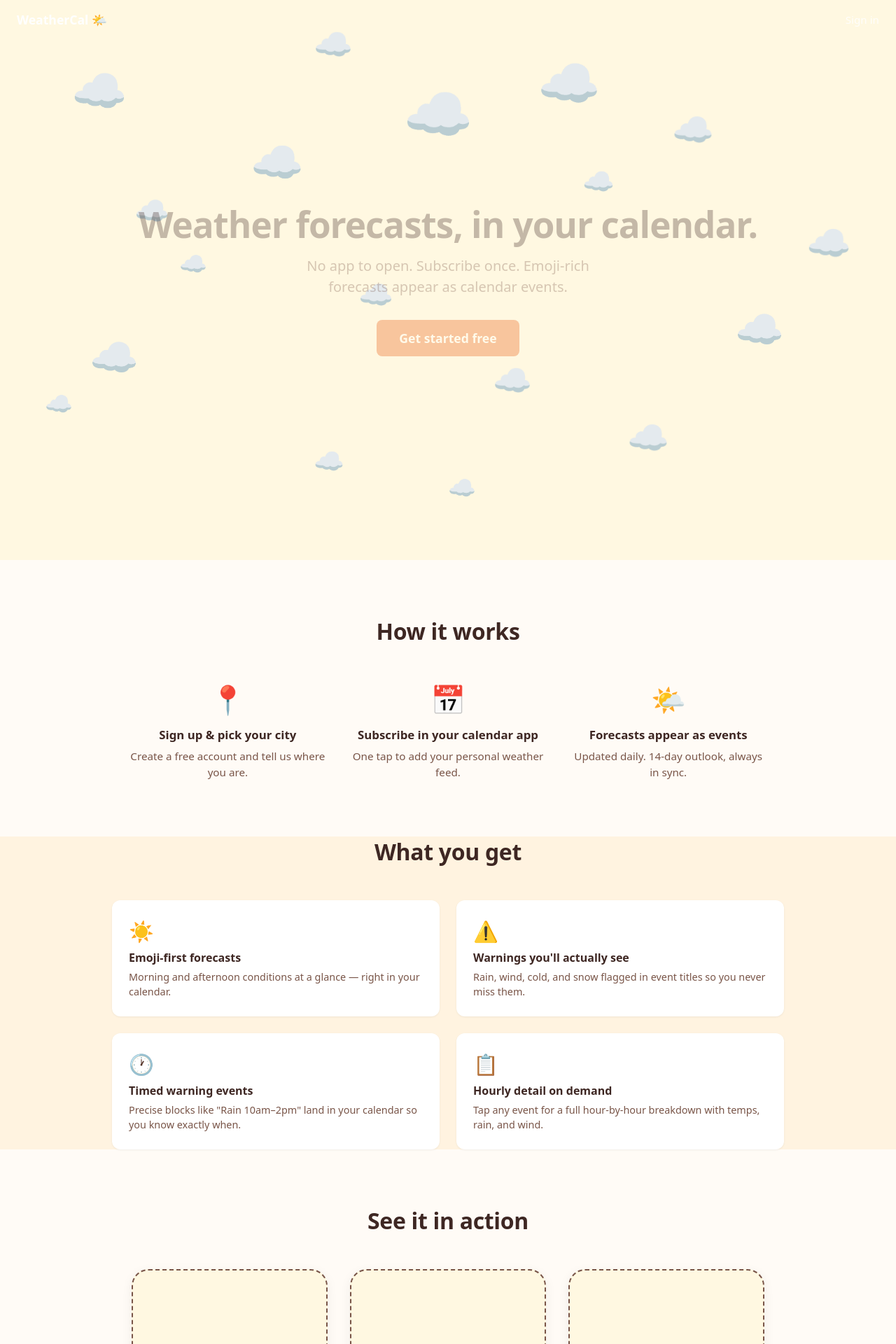
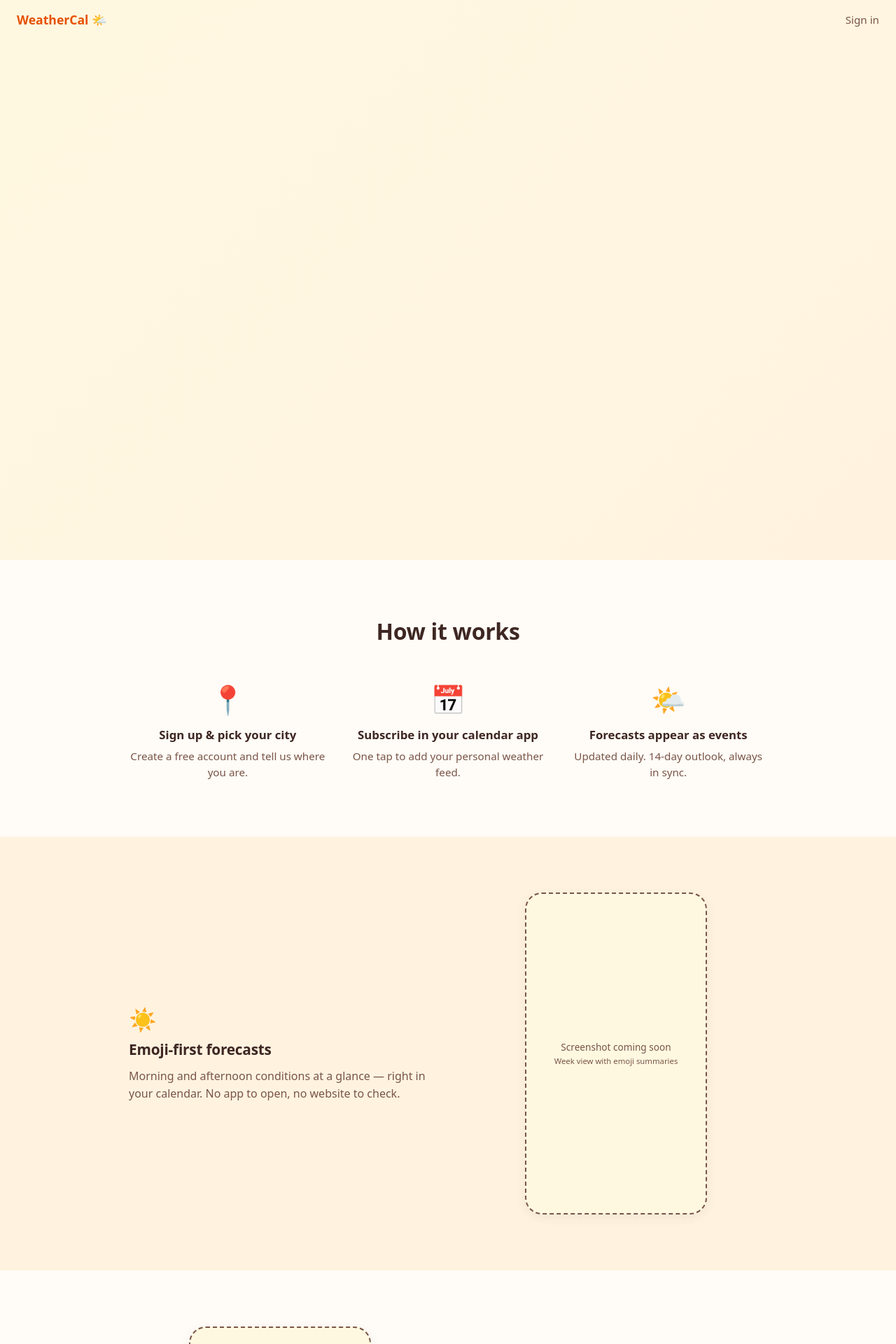
Before and after one commit to JamisonProctor/weather_cal, a Python web app: template src/web/templates/landing.html in a window 1280 px wide. Shown: the top 1920 px of the page at 70% size. Run offline with Jinja, Linux system fonts and the light colour scheme; the template is opened without the code that fills it, so the values that code supplies are empty.

Commit message:
feat: landing page v2 — storm cloud wall, feature walkthrough, sunset gradient
- Nav brand always orange (fixes white-on-yellow invisibility)
- Hero starts fully hidden behind 25 storm emojis (☁️ ⛈️ 🌩️), fades in on scroll
- Fixed full-page emoji layer with hero zone (aggressive parallax) and features zone (gentle)
- Sunset gradient background on hero
- Feature walkthrough: 4 alternating text+screenshot sections replace cards grid
- All sections have opaque backgrounds so emoji layer doesn't bleed through
- Removed standalone screenshots grid and compatibility row (absorbed into FAQ)
- Hero CTA only shows for unauthenticated users; "Go to settings" stays in CTA band
- prefers-reduced-motion: hides all emojis, shows content at full opacity

Co-Authored-By: Claude Opus 4.6 <noreply@anthropic.com>

```diff
--- a/src/web/templates/landing.html
+++ b/src/web/templates/landing.html
@@ -45,43 +45,60 @@
       font-size: 1.1rem;
       font-weight: 700;
       text-decoration: none;
-      color: #fff;
-      transition: color 0.3s;
+      color: var(--lp-accent);
     }
     .lp-nav .nav-link {
-      color: rgba(255,255,255,0.85);
+      color: var(--lp-text-muted);
       text-decoration: none;
       font-size: 0.95rem;
       transition: color 0.3s;
     }
-    .lp-nav .nav-link:hover { color: #fff; }
+    .lp-nav .nav-link:hover { color: var(--lp-text); }
     .lp-nav.lp-nav-scrolled {
       background: var(--lp-bg);
       box-shadow: 0 1px 4px rgba(0,0,0,0.08);
     }
-    .lp-nav.lp-nav-scrolled .brand { color: var(--lp-accent); }
-    .lp-nav.lp-nav-scrolled .nav-link { color: var(--lp-text-muted); }
-    .lp-nav.lp-nav-scrolled .nav-link:hover { color: var(--lp-text); }
     .lp-nav .logout-btn {
       background: none;
       border: none;
-      color: rgba(255,255,255,0.85);
+      color: var(--lp-text-muted);
       cursor: pointer;
       font-size: 0.95rem;
       padding: 0;
       transition: color 0.3s;
     }
-    .lp-nav .logout-btn:hover { color: #fff; }
-    .lp-nav.lp-nav-scrolled .logout-btn { color: var(--lp-text-muted); }
-    .lp-nav.lp-nav-scrolled .logout-btn:hover { color: var(--lp-text); }
+    .lp-nav .logout-btn:hover { color: var(--lp-text); }
+
+    /* --- Fixed emoji layer --- */
+    .emoji-layer {
+      position: fixed;
+      top: 0;
+      left: 0;
+      width: 100%;
+      height: 100%;
+      z-index: 0;
+      pointer-events: none;
+      overflow: hidden;
+    }
+    .emoji-particle {
+      position: absolute;
+      user-select: none;
+      pointer-events: none;
+      will-change: transform;
+      line-height: 1;
+    }
+    .zone-features {
+      opacity: 0.17;
+    }
 
     /* --- Hero --- */
     .lp-hero {
       position: relative;
+      z-index: 1;
       height: 100vh;
       min-height: 600px;
       max-height: 1000px;
-      background: var(--lp-hero-bg);
+      background: linear-gradient(135deg, #FFF8E1, #FFF3E0);
       display: flex;
       align-items: center;
       justify-content: center;
@@ -92,13 +109,21 @@
       z-index: 2;
       text-align: center;
       padding: 0 24px;
-      opacity: 0.3;
+      opacity: 0;
+    }
+    .lp-hero-brand {
+      font-size: clamp(2.5rem, 6vw, 4rem);
+      font-weight: 800;
+      color: var(--lp-accent);
+      margin: 0 0 8px;
+      letter-spacing: -0.02em;
     }
     .lp-hero-content h1 {
-      font-size: clamp(2rem, 5vw, 3.2rem);
+      font-size: clamp(1.5rem, 3.5vw, 2rem);
       margin: 0 0 16px;
       letter-spacing: -0.02em;
       line-height: 1.15;
+      font-weight: 400;
     }
     .lp-hero-content .lead {
       font-size: clamp(1rem, 2.5vw, 1.25rem);
@@ -108,14 +133,6 @@
       margin-left: auto;
       margin-right: auto;
       line-height: 1.5;
-    }
-    .cloud {
-      position: absolute;
-      z-index: 1;
-      user-select: none;
-      pointer-events: none;
-      will-change: transform;
-      line-height: 1;
     }
 
     /* --- CTA button --- */
@@ -134,21 +151,24 @@
 
     /* --- Sections --- */
     .lp-section {
+      position: relative;
+      z-index: 1;
+      padding: 80px 24px;
+      max-width: 960px;
+      margin: 0 auto;
+      background: var(--lp-bg);
+    }
+    .lp-section-alt {
+      position: relative;
+      z-index: 1;
+      background: var(--lp-bg-alt);
+    }
+    .lp-section-alt .lp-section-inner {
       padding: 80px 24px;
       max-width: 960px;
       margin: 0 auto;
     }
-    .lp-section-alt {
-      background: var(--lp-bg-alt);
-    }
-    .lp-section-alt .lp-section {
-      padding-top: 0;
-      padding-bottom: 0;
-    }
-    .lp-section-wrap {
-      padding: 80px 0;
-    }
-    .lp-section h2 {
+    .lp-section h2, .lp-section-alt h2 {
       font-size: clamp(1.5rem, 3vw, 2rem);
       text-align: center;
       margin: 0 0 48px;
@@ -164,17 +184,9 @@
       padding: 0;
       margin: 0;
     }
-    .lp-step {
-      text-align: center;
-    }
-    .lp-step-icon {
-      font-size: 2.5rem;
-      margin-bottom: 12px;
-    }
-    .lp-step h3 {
-      font-size: 1.05rem;
-      margin: 0 0 8px;
-    }
+    .lp-step { text-align: center; }
+    .lp-step-icon { font-size: 2.5rem; margin-bottom: 12px; }
+    .lp-step h3 { font-size: 1.05rem; margin: 0 0 8px; }
     .lp-step p {
       font-size: 0.95rem;
       color: var(--lp-text-muted);
@@ -182,46 +194,35 @@
       line-height: 1.5;
     }
 
-    /* --- Feature cards --- */
-    .lp-features {
-      display: grid;
-      grid-template-columns: repeat(2, 1fr);
-      gap: 24px;
-      list-style: none;
-      padding: 0;
-      margin: 0;
+    /* --- Feature walkthrough --- */
+    .lp-walkthrough {
+      position: relative;
+      z-index: 1;
+      display: flex;
+      align-items: center;
+      gap: 48px;
+      max-width: 960px;
+      margin: 0 auto;
+      padding: 80px 24px;
     }
-    .lp-feature {
-      background: #fff;
-      border-radius: 12px;
-      padding: 24px;
-      box-shadow: 0 1px 3px rgba(0,0,0,0.06);
+    .lp-walkthrough.reverse { flex-direction: row-reverse; }
+    .lp-walkthrough-text { flex: 1; }
+    .lp-walkthrough-text .wt-icon { font-size: 2rem; margin-bottom: 8px; }
+    .lp-walkthrough-text h3 {
+      font-size: 1.3rem;
+      margin: 0 0 12px;
+      letter-spacing: -0.01em;
     }
-    .lp-feature-icon {
-      font-size: 1.8rem;
-      margin-bottom: 8px;
-    }
-    .lp-feature h3 {
+    .lp-walkthrough-text p {
       font-size: 1rem;
-      margin: 0 0 6px;
-    }
-    .lp-feature p {
-      font-size: 0.9rem;
       color: var(--lp-text-muted);
       margin: 0;
-      line-height: 1.5;
+      line-height: 1.6;
     }
-
-    /* --- Screenshots --- */
-    .lp-screenshots {
-      display: flex;
-      gap: 32px;
-      justify-content: center;
-      flex-wrap: wrap;
-    }
+    .lp-walkthrough-screenshot { flex: 1; display: flex; justify-content: center; }
     .lp-phone-frame {
-      width: 280px;
-      height: 500px;
+      width: 260px;
+      height: 460px;
       border-radius: 24px;
       border: 2px dashed var(--lp-text-muted);
       background: var(--lp-hero-bg);
@@ -243,23 +244,20 @@
       text-align: center;
       padding: 16px;
     }
+    .wt-bg-default { background: var(--lp-bg); }
+    .wt-bg-alt { background: var(--lp-bg-alt); }
 
-    /* --- Compatibility --- */
-    .lp-compat {
-      display: flex;
-      gap: 40px;
-      justify-content: center;
-      flex-wrap: wrap;
-      font-size: 1.05rem;
+    /* --- CTA band --- */
+    .lp-cta-band {
+      position: relative;
+      z-index: 1;
+      text-align: center;
+      padding: 64px 24px;
+      background: var(--lp-bg);
     }
-    .lp-compat-item {
-      display: flex;
-      align-items: center;
-      gap: 8px;
-      color: var(--lp-text-muted);
-    }
-    .lp-compat-icon {
-      font-size: 1.5rem;
+    .lp-cta-band h2 {
+      font-size: clamp(1.3rem, 3vw, 1.6rem);
+      margin: 0 0 24px;
     }
 
     /* --- FAQ --- */
@@ -304,8 +302,11 @@
 
     /* --- Final CTA --- */
     .lp-final-cta {
+      position: relative;
+      z-index: 1;
       text-align: center;
       padding: 80px 24px;
+      background: var(--lp-bg);
     }
     .lp-final-cta h2 {
       font-size: clamp(1.4rem, 3vw, 1.8rem);
@@ -314,11 +315,14 @@
 
     /* --- Footer --- */
     .lp-footer {
+      position: relative;
+      z-index: 1;
       text-align: center;
       padding: 32px 24px;
       border-top: 1px solid rgba(0,0,0,0.06);
       font-size: 0.85rem;
       color: var(--lp-text-muted);
+      background: var(--lp-bg);
     }
     .lp-footer-brand {
       font-weight: 700;
@@ -340,24 +344,27 @@
     }
 
     /* --- Responsive --- */
-    @media (max-width: 1024px) {
-      .lp-features { grid-template-columns: repeat(2, 1fr); }
-    }
     @media (max-width: 768px) {
       .lp-steps { grid-template-columns: 1fr; gap: 24px; }
-      .lp-features { grid-template-columns: 1fr; }
-      .lp-phone-frame { width: 240px; height: 420px; }
+      .lp-walkthrough, .lp-walkthrough.reverse {
+        flex-direction: column;
+        gap: 32px;
+        padding: 56px 20px;
+      }
+      .lp-phone-frame { width: 220px; height: 380px; }
+      .zone-features { display: none; }
+      .emoji-particle.cloud-mobile-hide { display: none; }
     }
     @media (max-width: 640px) {
       .lp-hero { min-height: 500px; }
       .lp-section { padding: 56px 20px; }
-      .lp-compat { gap: 20px; }
+      .lp-section-alt .lp-section-inner { padding: 56px 20px; }
     }
 
     /* --- Reduced motion --- */
     @media (prefers-reduced-motion: reduce) {
       .lp-hero-content { opacity: 1 !important; }
-      .cloud { display: none; }
+      .emoji-particle { display: none; }
       .lp-nav { background: var(--lp-bg) !important; box-shadow: 0 1px 4px rgba(0,0,0,0.08) !important; }
       .lp-nav .brand { color: var(--lp-accent) !important; }
       .lp-nav .nav-link { color: var(--lp-text-muted) !important; }
@@ -366,6 +373,46 @@
   </style>
 </head>
 <body>
+
+  <!-- Fixed emoji layer -->
+  <div class="emoji-layer" id="emoji-layer">
+    <!-- Hero zone: storm clouds covering the viewport -->
+    <span class="emoji-particle zone-hero" style="top:2%;left:3%;font-size:10rem" data-speed="0.6" data-dx="-1" data-dy="-0.4">☁️</span>
+    <span class="emoji-particle zone-hero" style="top:0%;left:25%;font-size:12rem" data-speed="0.5" data-dx="0.3" data-dy="-1">⛈️</span>
+    <span class="emoji-particle zone-hero" style="top:5%;left:55%;font-size:9rem" data-speed="0.7" data-dx="1" data-dy="-0.3">☁️</span>
+    <span class="emoji-particle zone-hero" style="top:0%;left:80%;font-size:11rem" data-speed="0.45" data-dx="1" data-dy="-0.6">🌩️</span>
+    <span class="emoji-particle zone-hero" style="top:20%;left:-5%;font-size:10rem" data-speed="0.55" data-dx="-1" data-dy="0.2">⛈️</span>
+    <span class="emoji-particle zone-hero" style="top:18%;left:20%;font-size:8rem" data-speed="0.65" data-dx="-0.8" data-dy="-0.6">☁️</span>
+    <span class="emoji-particle zone-hero" style="top:15%;left:45%;font-size:11rem" data-speed="0.4" data-dx="0.2" data-dy="-1">☁️</span>
+    <span class="emoji-particle zone-hero" style="top:22%;left:70%;font-size:9rem" data-speed="0.6" data-dx="0.9" data-dy="0.3">☁️</span>
+    <span class="emoji-particle zone-hero" style="top:35%;left:5%;font-size:8rem" data-speed="0.5" data-dx="-1" data-dy="0.5">☁️</span>
+    <span class="emoji-particle zone-hero" style="top:32%;left:30%;font-size:10rem" data-speed="0.45" data-dx="-0.5" data-dy="-0.8">🌩️</span>
+    <span class="emoji-particle zone-hero" style="top:38%;left:60%;font-size:7rem" data-speed="0.7" data-dx="0.7" data-dy="0.4">⛈️</span>
+    <span class="emoji-particle zone-hero" style="top:30%;left:85%;font-size:9rem" data-speed="0.55" data-dx="1" data-dy="-0.2">☁️</span>
+    <span class="emoji-particle zone-hero" style="top:50%;left:0%;font-size:9rem" data-speed="0.5" data-dx="-1" data-dy="0.6">☁️</span>
+    <span class="emoji-particle zone-hero" style="top:48%;left:35%;font-size:8rem" data-speed="0.6" data-dx="0.4" data-dy="0.7">☁️</span>
+    <span class="emoji-particle zone-hero" style="top:52%;left:65%;font-size:10rem" data-speed="0.45" data-dx="0.8" data-dy="0.5">⛈️</span>
+    <span class="emoji-particle zone-hero" style="top:55%;left:90%;font-size:7rem" data-speed="0.7" data-dx="1" data-dy="0.3">☁️</span>
+    <span class="emoji-particle zone-hero" style="top:65%;left:10%;font-size:8rem" data-speed="0.55" data-dx="-0.9" data-dy="0.7">🌩️</span>
+    <span class="emoji-particle zone-hero" style="top:68%;left:50%;font-size:9rem" data-speed="0.5" data-dx="0.3" data-dy="1">☁️</span>
+    <span class="emoji-particle zone-hero" style="top:72%;left:78%;font-size:7rem" data-speed="0.6" data-dx="0.6" data-dy="0.8">☁️</span>
+    <span class="emoji-particle zone-hero" style="top:80%;left:25%;font-size:8rem" data-speed="0.45" data-dx="-0.4" data-dy="1">☁️</span>
+    <span class="emoji-particle zone-hero" style="top:82%;left:60%;font-size:6rem" data-speed="0.65" data-dx="0.5" data-dy="1">⛈️</span>
+    <span class="emoji-particle zone-hero" style="top:88%;left:5%;font-size:7rem" data-speed="0.5" data-dx="-1" data-dy="0.8">☁️</span>
+    <span class="emoji-particle zone-hero" style="top:90%;left:40%;font-size:8rem" data-speed="0.55" data-dx="0.1" data-dy="1">☁️</span>
+    <span class="emoji-particle zone-hero" style="top:85%;left:88%;font-size:6rem" data-speed="0.7" data-dx="1" data-dy="0.6">☁️</span>
+    <span class="emoji-particle zone-hero cloud-mobile-hide" style="top:42%;left:18%;font-size:7rem" data-speed="0.6" data-dx="-0.7" data-dy="0.3">☁️</span>
+
+    <!-- Features zone: clearing sky -->
+    <span class="emoji-particle zone-features" style="top:15%;left:8%;font-size:4rem" data-speed="0.15" data-dx="-0.3" data-dy="-0.2">☀️</span>
+    <span class="emoji-particle zone-features" style="top:30%;left:85%;font-size:3.5rem" data-speed="0.1" data-dx="0.2" data-dy="0.1">🌤️</span>
+    <span class="emoji-particle zone-features" style="top:50%;left:5%;font-size:5rem" data-speed="0.12" data-dx="-0.1" data-dy="0.2">🌈</span>
+    <span class="emoji-particle zone-features" style="top:45%;left:90%;font-size:3rem" data-speed="0.18" data-dx="0.3" data-dy="-0.1">☀️</span>
+    <span class="emoji-particle zone-features" style="top:65%;left:12%;font-size:4.5rem" data-speed="0.1" data-dx="-0.2" data-dy="0.15">🌤️</span>
+    <span class="emoji-particle zone-features" style="top:70%;left:80%;font-size:3.5rem" data-speed="0.15" data-dx="0.15" data-dy="0.1">☀️</span>
+    <span class="emoji-particle zone-features" style="top:85%;left:50%;font-size:4rem" data-speed="0.12" data-dx="0.1" data-dy="0.2">🌈</span>
+    <span class="emoji-particle zone-features" style="top:20%;left:45%;font-size:3rem" data-speed="0.1" data-dx="-0.1" data-dy="-0.15">🌤️</span>
+  </div>
 
   <!-- Nav -->
   <nav class="lp-nav" id="lp-nav">
@@ -382,31 +429,11 @@
 
   <!-- Hero -->
   <section class="lp-hero" id="lp-hero">
-    <span class="cloud" style="top:12%;left:8%;font-size:4rem" data-speed="0.3" data-dx="-1" data-dy="-0.5">☁️</span>
-    <span class="cloud" style="top:20%;left:75%;font-size:3rem" data-speed="0.5" data-dx="1" data-dy="-0.3">☁️</span>
-    <span class="cloud" style="top:35%;left:15%;font-size:2.5rem" data-speed="0.4" data-dx="-1" data-dy="0.2">☁️</span>
-    <span class="cloud" style="top:55%;left:82%;font-size:3.5rem" data-speed="0.35" data-dx="1" data-dy="0.4">☁️</span>
-    <span class="cloud" style="top:70%;left:5%;font-size:2rem" data-speed="0.45" data-dx="-1" data-dy="0.6">☁️</span>
-    <span class="cloud" style="top:15%;left:45%;font-size:5rem" data-speed="0.25" data-dx="0.2" data-dy="-1">☁️</span>
-    <span class="cloud" style="top:65%;left:55%;font-size:2.8rem" data-speed="0.5" data-dx="0.8" data-dy="0.6">☁️</span>
-    <span class="cloud" style="top:40%;left:90%;font-size:3.2rem" data-speed="0.3" data-dx="1" data-dy="0">☁️</span>
-    <span class="cloud" style="top:80%;left:35%;font-size:2.2rem" data-speed="0.4" data-dx="-0.3" data-dy="1">☁️</span>
-    <span class="cloud" style="top:25%;left:28%;font-size:3.8rem" data-speed="0.35" data-dx="-0.7" data-dy="-0.7">☁️</span>
-    <span class="cloud" style="top:50%;left:40%;font-size:2.5rem" data-speed="0.45" data-dx="0.5" data-dy="0.5">☁️</span>
-    <span class="cloud" style="top:10%;left:60%;font-size:4.5rem" data-speed="0.3" data-dx="0.6" data-dy="-0.8">☁️</span>
-    <span class="cloud cloud-mobile-hide" style="top:45%;left:20%;font-size:2rem" data-speed="0.5" data-dx="-0.9" data-dy="0.1">☁️</span>
-    <span class="cloud cloud-mobile-hide" style="top:75%;left:70%;font-size:3rem" data-speed="0.35" data-dx="0.7" data-dy="0.7">☁️</span>
-    <span class="cloud cloud-mobile-hide" style="top:30%;left:65%;font-size:2.3rem" data-speed="0.4" data-dx="0.9" data-dy="-0.4">☁️</span>
-    <span class="cloud cloud-mobile-hide" style="top:60%;left:10%;font-size:3.5rem" data-speed="0.3" data-dx="-1" data-dy="0.3">☁️</span>
-    <span class="cloud cloud-mobile-hide" style="top:85%;left:50%;font-size:2rem" data-speed="0.45" data-dx="0.1" data-dy="1">☁️</span>
-    <span class="cloud cloud-mobile-hide" style="top:5%;left:35%;font-size:2.8rem" data-speed="0.5" data-dx="-0.4" data-dy="-1">☁️</span>
-
     <div class="lp-hero-content" id="lp-hero-content">
+      <div class="lp-hero-brand">WeatherCal 🌤️</div>
       <h1>Weather forecasts, in your calendar.</h1>
       <p class="lead">No app to open. Subscribe once. Emoji-rich forecasts appear as calendar events.</p>
-      {% if is_authenticated %}
-      <a href="/settings" class="lp-cta">Go to settings</a>
-      {% else %}
+      {% if not is_authenticated %}
       <a href="/signup" class="lp-cta">Get started free</a>
       {% endif %}
     </div>
@@ -434,65 +461,79 @@
     </ul>
   </section>
 
-  <!-- Features -->
-  <div class="lp-section-alt">
-    <div class="lp-section lp-section-wrap">
-      <h2>What you get</h2>
-      <ul class="lp-features">
-        <li class="lp-feature">
-          <div class="lp-feature-icon">☀️</div>
-          <h3>Emoji-first forecasts</h3>
-          <p>Morning and afternoon conditions at a glance — right in your calendar.</p>
-        </li>
-        <li class="lp-feature">
-          <div class="lp-feature-icon">⚠️</div>
-          <h3>Warnings you'll actually see</h3>
-          <p>Rain, wind, cold, and snow flagged in event titles so you never miss them.</p>
-        </li>
-        <li class="lp-feature">
-          <div class="lp-feature-icon">🕐</div>
-          <h3>Timed warning events</h3>
-          <p>Precise blocks like "Rain 10am–2pm" land in your calendar so you know exactly when.</p>
-        </li>
-        <li class="lp-feature">
-          <div class="lp-feature-icon">📋</div>
-          <h3>Hourly detail on demand</h3>
-          <p>Tap any event for a full hour-by-hour breakdown with temps, rain, and wind.</p>
-        </li>
-      </ul>
-    </div>
-  </div>
-
-  <!-- Screenshots -->
-  <section class="lp-section">
-    <h2>See it in action</h2>
-    <div class="lp-screenshots">
-      <div class="lp-phone-frame">
-        <div class="lp-phone-placeholder">Screenshot coming soon<br><small>iPhone week view</small></div>
+  <!-- Feature walkthrough -->
+  <div class="wt-bg-alt">
+    <div class="lp-walkthrough">
+      <div class="lp-walkthrough-text">
+        <div class="wt-icon">☀️</div>
+        <h3>Emoji-first forecasts</h3>
+        <p>Morning and afternoon conditions at a glance — right in your calendar. No app to open, no website to check.</p>
       </div>
-      <div class="lp-phone-frame">
-        <div class="lp-phone-placeholder">Screenshot coming soon<br><small>Day view with warning</small></div>
-      </div>
-      <div class="lp-phone-frame">
-        <div class="lp-phone-placeholder">Screenshot coming soon<br><small>Google Calendar</small></div>
-      </div>
-    </div>
-  </section>
-
-  <!-- Compatibility -->
-  <div class="lp-section-alt">
-    <div class="lp-section lp-section-wrap">
-      <h2>Works with your calendar</h2>
-      <div class="lp-compat">
-        <div class="lp-compat-item"><span class="lp-compat-icon">🍎</span> Apple Calendar</div>
-        <div class="lp-compat-item"><span class="lp-compat-icon">📆</span> Google Calendar</div>
-        <div class="lp-compat-item"><span class="lp-compat-icon">📧</span> Outlook</div>
+      <div class="lp-walkthrough-screenshot">
+        <div class="lp-phone-frame">
+          <div class="lp-phone-placeholder">Screenshot coming soon<br><small>Week view with emoji summaries</small></div>
+        </div>
       </div>
     </div>
   </div>
 
+  <div class="wt-bg-default">
+    <div class="lp-walkthrough reverse">
+      <div class="lp-walkthrough-text">
+        <div class="wt-icon">⚠️</div>
+        <h3>Warnings you'll actually see</h3>
+        <p>Rain, wind, cold, and snow flagged in event titles so you never miss them.</p>
+      </div>
+      <div class="lp-walkthrough-screenshot">
+        <div class="lp-phone-frame">
+          <div class="lp-phone-placeholder">Screenshot coming soon<br><small>Day view with rain warning</small></div>
+        </div>
+      </div>
+    </div>
+  </div>
+
+  <div class="wt-bg-alt">
+    <div class="lp-walkthrough">
+      <div class="lp-walkthrough-text">
+        <div class="wt-icon">🕐</div>
+        <h3>Timed warning events</h3>
+        <p>Precise blocks like "Rain 10am–2pm" land in your calendar so you know exactly when.</p>
+      </div>
+      <div class="lp-walkthrough-screenshot">
+        <div class="lp-phone-frame">
+          <div class="lp-phone-placeholder">Screenshot coming soon<br><small>Timed rain block in calendar</small></div>
+        </div>
+      </div>
+    </div>
+  </div>
+
+  <div class="wt-bg-default">
+    <div class="lp-walkthrough reverse">
+      <div class="lp-walkthrough-text">
+        <div class="wt-icon">📋</div>
+        <h3>Hourly detail on demand</h3>
+        <p>Tap any event for a full hour-by-hour breakdown with temps, rain, and wind.</p>
+      </div>
+      <div class="lp-walkthrough-screenshot">
+        <div class="lp-phone-frame">
+          <div class="lp-phone-placeholder">Screenshot coming soon<br><small>Event detail with hourly breakdown</small></div>
+        </div>
+      </div>
+    </div>
+  </div>
+
+  <!-- CTA band -->
+  <div class="lp-cta-band">
+    <h2>See the weather before you feel it</h2>
+    {% if is_authenticated %}
+    <a href="/settings" class="lp-cta">Go to settings</a>
+    {% else %}
+    <a href="/signup" class="lp-cta">Get started free</a>
+    {% endif %}
+  </div>
+
   <!-- FAQ -->
-  <section class="lp-section">
+  <section class="lp-section" style="background:var(--lp-bg-alt)">
     <h2>Questions?</h2>
     <div class="lp-faq">
 
@@ -569,11 +610,12 @@
     var hero = document.getElementById('lp-hero');
     var heroContent = document.getElementById('lp-hero-content');
     var nav = document.getElementById('lp-nav');
-    var clouds = document.querySelectorAll('.cloud');
+    var heroEmojis = document.querySelectorAll('.zone-hero');
+    var featureEmojis = document.querySelectorAll('.zone-features');
     var isMobile = window.innerWidth < 768;
     var ticking = false;
 
-    // Hide extra clouds on mobile
+    // Hide extra emojis on mobile
     if (isMobile) {
       document.querySelectorAll('.cloud-mobile-hide').forEach(function(el) {
         el.style.display = 'none';
@@ -586,20 +628,29 @@
       requestAnimationFrame(function() {
         var scrollY = window.scrollY;
         var heroHeight = hero.offsetHeight;
-        var intensity = isMobile ? 0.5 : 1;
+        var intensity = isMobile ? 0.6 : 1;
 
-        // Clouds parallax
-        clouds.forEach(function(cloud) {
-          var speed = parseFloat(cloud.dataset.speed) || 0.3;
-          var dx = parseFloat(cloud.dataset.dx) || 0;
-          var dy = parseFloat(cloud.dataset.dy) || 0;
-          var move = scrollY * speed * intensity;
-          cloud.style.transform = 'translate3d(' + (dx * move) + 'px,' + (dy * move) + 'px,0)';
+        // Hero zone emojis: aggressive dispersal (2-3x multiplier)
+        heroEmojis.forEach(function(el) {
+          var speed = parseFloat(el.dataset.speed) || 0.5;
+          var dx = parseFloat(el.dataset.dx) || 0;
+          var dy = parseFloat(el.dataset.dy) || 0;
+          var move = scrollY * speed * intensity * 2.5;
+          el.style.transform = 'translate3d(' + (dx * move) + 'px,' + (dy * move) + 'px,0)';
         });
 
-        // Hero content reveal
+        // Features zone emojis: gentle movement
+        featureEmojis.forEach(function(el) {
+          var speed = parseFloat(el.dataset.speed) || 0.1;
+          var dx = parseFloat(el.dataset.dx) || 0;
+          var dy = parseFloat(el.dataset.dy) || 0;
+          var move = scrollY * speed * 0.5;
+          el.style.transform = 'translate3d(' + (dx * move) + 'px,' + (dy * move) + 'px,0)';
+        });
+
+        // Hero content: fade from 0 to 1 over first 50% of hero height
         var progress = Math.min(scrollY / (heroHeight * 0.5), 1);
-        heroContent.style.opacity = 0.3 + progress * 0.7;
+        heroContent.style.opacity = progress;
 
         // Nav transition
         if (scrollY > heroHeight - 60) {
```
